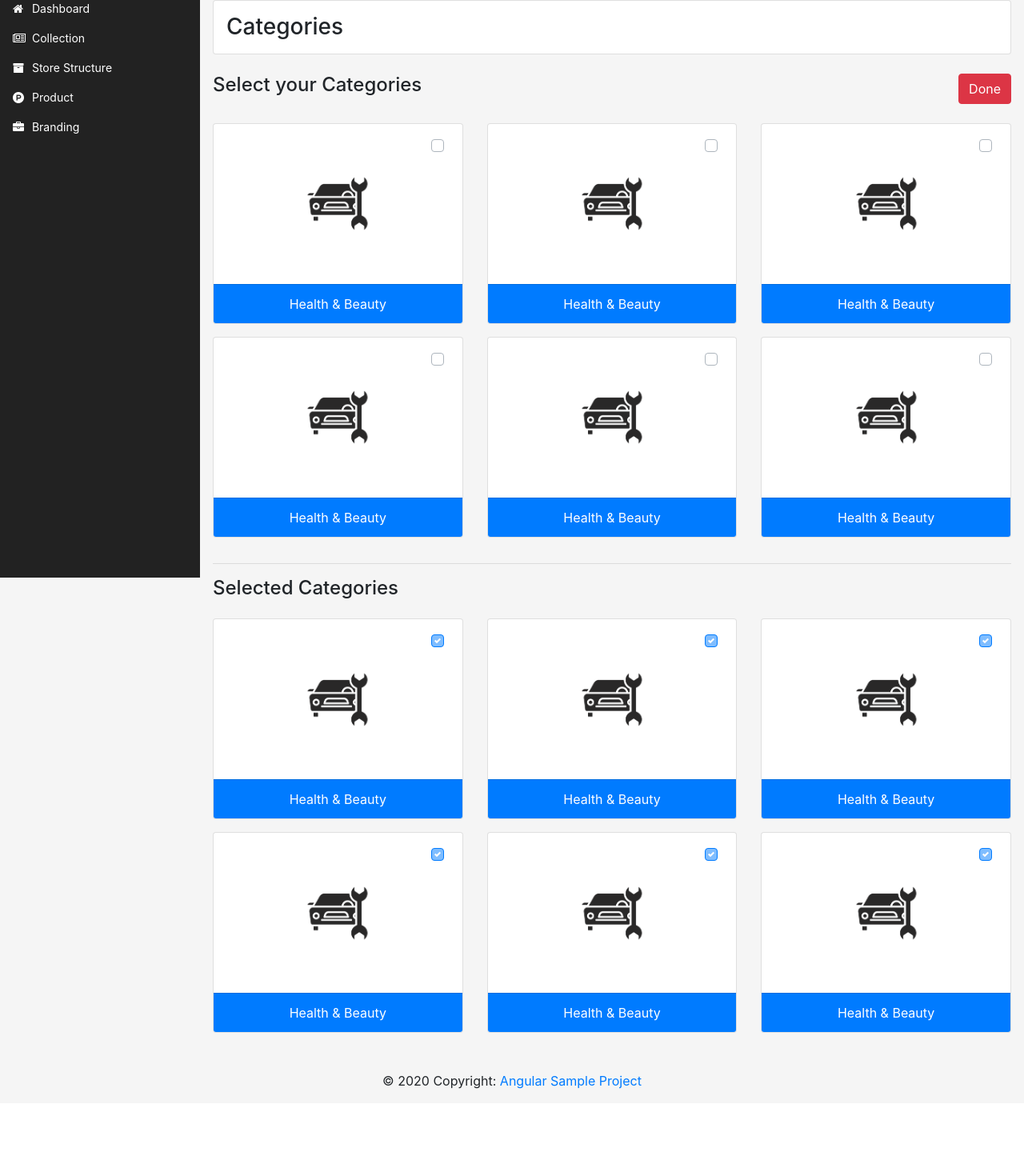
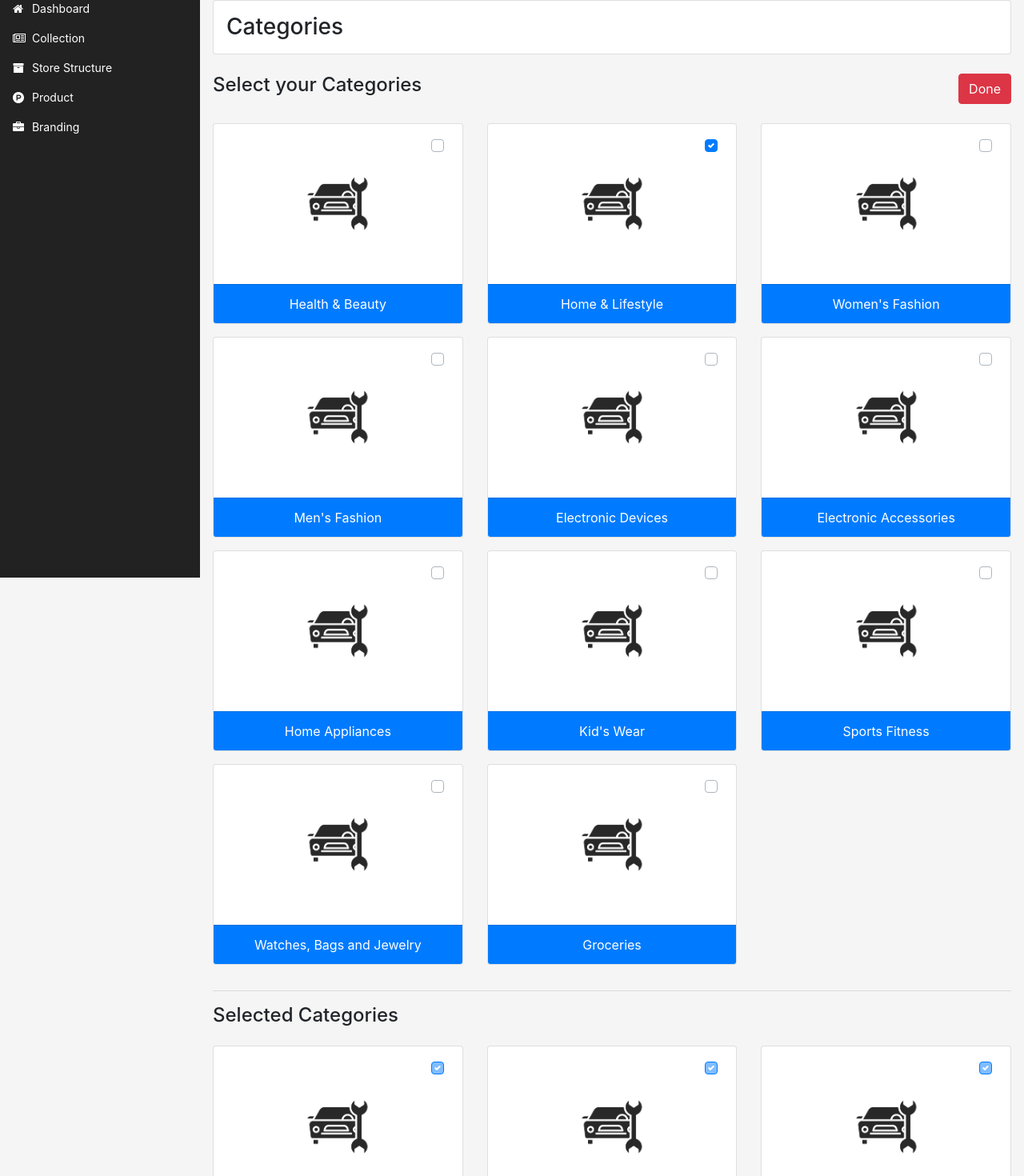
Before and after one commit to azan-abrar/angular-sample-project, an Angular app in the folder angular-sample-project/: page / in a window 1280 px wide. Shown: the part 78-1548 px from the top of the page at 80% size. Before the commit the page ends 1457 px from the top, so only its background shows below. Built offline with nearby package versions, Linux system fonts and the light colour scheme.

Commit message:
Dynamically set Categories

```diff
--- a/angular-sample-project/src/app/app-routing.module.ts
+++ b/angular-sample-project/src/app/app-routing.module.ts
@@ -1,8 +1,14 @@
 import { NgModule } from '@angular/core';
 import { Routes, RouterModule } from '@angular/router';
+import { HomeComponent } from './components/home/home.component';
 
-
-const routes: Routes = [];
+const routes: Routes = [
+	{
+    path: '',
+    pathMatch: 'full',
+    component: HomeComponent
+  }
+];
 
 @NgModule({
   imports: [RouterModule.forRoot(routes)],
--- a/angular-sample-project/src/app/app.component.ts
+++ b/angular-sample-project/src/app/app.component.ts
@@ -12,9 +12,6 @@ import { Component } from '@angular/core';
         <!-- Sidenav -->
         <app-sidenav></app-sidenav>
 
-        <!-- Home page -->
-        <app-home></app-home>
-
         <!-- routes will be rendered here -->
         <router-outlet></router-outlet>
       </div>
--- a/angular-sample-project/src/app/app.module.ts
+++ b/angular-sample-project/src/app/app.module.ts
@@ -7,6 +7,7 @@ import { HeaderComponent } from './components/header/header.component';
 import { FooterComponent } from './components/footer/footer.component';
 import { HomeComponent } from './components/home/home.component';
 import { SidenavComponent } from './components/sidenav/sidenav.component';
+import { FormsModule } from '@angular/forms';
 
 @NgModule({
   declarations: [
@@ -19,6 +20,7 @@ import { SidenavComponent } from './components/sidenav/sidenav.component';
   imports: [
     BrowserModule,
     AppRoutingModule,
+    FormsModule
   ],
   providers: [],
   bootstrap: [AppComponent]
--- a/angular-sample-project/src/app/components/home/home.component.html
+++ b/angular-sample-project/src/app/components/home/home.component.html
@@ -8,87 +8,17 @@
   </div>
   <div class="clearfix text-center categroies-block">
     <div class="row">
-      <div class="col-md-4 mb-3">
+      <div *ngFor="let category of categories" class="col-md-4 mb-3">
         <div class="card">
           <div class="custom-control custom-checkbox">
-            <input type="checkbox" class="custom-control-input" id="customCheck1">
-            <label class="custom-control-label" for="customCheck1"></label>
+            <input type="checkbox" [(ngModel)]="category.isChecked" (change)="FieldsChange($event, category)" name="checkbox_{{ category.id }}" class="custom-control-input" id="checkbox_{{ category.id }}" >
+            <label class="custom-control-label" for="checkbox_{{ category.id }}"></label>
           </div>
           <div class="card-body">
             <img src="assets/images/download.png" class="img-fluid">
           </div>
           <div class="card-footer bg-primary text-white">
-            <p class="m-0">Health & Beauty</p>
-          </div>
-        </div>
-      </div>
-      <div class="col-md-4 mb-3">
-        <div class="card">
-          <div class="custom-control custom-checkbox">
-            <input type="checkbox" class="custom-control-input" id="customCheck2">
-            <label class="custom-control-label" for="customCheck2"></label>
-          </div>
-          <div class="card-body">
-            <img src="assets/images/download.png" class="img-fluid">
-          </div>
-          <div class="card-footer bg-primary text-white">
-            <p class="m-0">Health & Beauty</p>
-          </div>
-        </div>
-      </div>
-      <div class="col-md-4 mb-3">
-        <div class="card">
-          <div class="custom-control custom-checkbox">
-            <input type="checkbox" class="custom-control-input" id="customCheck3">
-            <label class="custom-control-label" for="customCheck3"></label>
-          </div>
-          <div class="card-body">
-            <img src="assets/images/download.png" class="img-fluid">
-          </div>
-          <div class="card-footer bg-primary text-white">
-            <p class="m-0">Health & Beauty</p>
-          </div>
-        </div>
-      </div>
-      <div class="col-md-4 mb-3">
-        <div class="card">
-          <div class="custom-control custom-checkbox">
-            <input type="checkbox" class="custom-control-input" id="customCheck4">
-            <label class="custom-control-label" for="customCheck4"></label>
-          </div>
-          <div class="card-body">
-            <img src="assets/images/download.png" class="img-fluid">
-          </div>
-          <div class="card-footer bg-primary text-white">
-            <p class="m-0">Health & Beauty</p>
-          </div>
-        </div>
-      </div>
-      <div class="col-md-4 mb-3">
-        <div class="card">
-          <div class="custom-control custom-checkbox">
-            <input type="checkbox" class="custom-control-input" id="customCheck5">
-            <label class="custom-control-label" for="customCheck5"></label>
-          </div>
-          <div class="card-body">
-            <img src="assets/images/download.png" class="img-fluid">
-          </div>
-          <div class="card-footer bg-primary text-white">
-            <p class="m-0">Health & Beauty</p>
-          </div>
-        </div>
-      </div>
-      <div class="col-md-4 mb-3">
-        <div class="card">
-          <div class="custom-control custom-checkbox">
-            <input type="checkbox" class="custom-control-input" id="customCheck6">
-            <label class="custom-control-label" for="customCheck6"></label>
-          </div>
-          <div class="card-body">
-            <img src="assets/images/download.png" class="img-fluid">
-          </div>
-          <div class="card-footer bg-primary text-white">
-            <p class="m-0">Health & Beauty</p>
+            <p class="m-0">{{category.name}}</p>
           </div>
         </div>
       </div>
@@ -96,7 +26,7 @@
     <hr>
     <h4 class="mb-4 mt-3 text-left">Selected Categories</h4>
     <div class="row">
-      <div class="col-md-4 mb-3">
+      <div *ngFor="let category of categories" class="col-md-4 mb-3">
         <div class="card">
           <div class="custom-control custom-checkbox">
             <input type="checkbox" class="custom-control-input" checked="checked" id="customCheck7" disabled="">
@@ -106,77 +36,7 @@
             <img src="assets/images/download.png" class="img-fluid">
           </div>
           <div class="card-footer bg-primary text-white">
-            <p class="m-0">Health & Beauty</p>
-          </div>
-        </div>
-      </div>
-      <div class="col-md-4 mb-3">
-        <div class="card">
-          <div class="custom-control custom-checkbox">
-            <input type="checkbox" class="custom-control-input" checked="checked" id="customCheck8" disabled="">
-            <label class="custom-control-label" for="customCheck8"></label>
-          </div>
-          <div class="card-body">
-            <img src="assets/images/download.png" class="img-fluid">
-          </div>
-          <div class="card-footer bg-primary text-white">
-            <p class="m-0">Health & Beauty</p>
-          </div>
-        </div>
-      </div>
-      <div class="col-md-4 mb-3">
-        <div class="card">
-          <div class="custom-control custom-checkbox">
-            <input type="checkbox" class="custom-control-input" checked="checked" id="customCheck9" disabled="">
-            <label class="custom-control-label" for="customCheck9"></label>
-          </div>
-          <div class="card-body">
-            <img src="assets/images/download.png" class="img-fluid">
-          </div>
-          <div class="card-footer bg-primary text-white">
-            <p class="m-0">Health & Beauty</p>
-          </div>
-        </div>
-      </div>
-      <div class="col-md-4 mb-3">
-        <div class="card">
-          <div class="custom-control custom-checkbox">
-            <input type="checkbox" class="custom-control-input" checked="checked" id="customCheck10" disabled="">
-            <label class="custom-control-label" for="customCheck10"></label>
-          </div>
-          <div class="card-body">
-            <img src="assets/images/download.png" class="img-fluid">
-          </div>
-          <div class="card-footer bg-primary text-white">
-            <p class="m-0">Health & Beauty</p>
-          </div>
-        </div>
-      </div>
-      <div class="col-md-4 mb-3">
-        <div class="card">
-          <div class="custom-control custom-checkbox">
-            <input type="checkbox" class="custom-control-input" checked="checked" id="customCheck11" disabled="">
-            <label class="custom-control-label" for="customCheck11"></label>
-          </div>
-          <div class="card-body">
-            <img src="assets/images/download.png" class="img-fluid">
-          </div>
-          <div class="card-footer bg-primary text-white">
-            <p class="m-0">Health & Beauty</p>
-          </div>
-        </div>
-      </div>
-      <div class="col-md-4 mb-3">
-        <div class="card">
-          <div class="custom-control custom-checkbox">
-            <input type="checkbox" class="custom-control-input" checked="checked" id="customCheck12" disabled="">
-            <label class="custom-control-label" for="customCheck12"></label>
-          </div>
-          <div class="card-body">
-            <img src="assets/images/download.png" class="img-fluid">
-          </div>
-          <div class="card-footer bg-primary text-white">
-            <p class="m-0">Health & Beauty</p>
+            <p class="m-0">{{category.name}}</p>
           </div>
         </div>
       </div>
--- a/angular-sample-project/src/app/components/home/home.component.ts
+++ b/angular-sample-project/src/app/components/home/home.component.ts
@@ -6,16 +6,12 @@ import { Component, OnInit } from '@angular/core';
   styleUrls: ['./home.component.scss']
 })
 export class HomeComponent implements OnInit {
-	data_array = ['Windstorm', 'Bombasto', 'Magneta', 'Tornado'];
+	categories = [{id: 1, isChecked: false, image: '', name: "Health & Beauty"}, {id: 2, isChecked: true, image: '', name: "Home & Lifestyle"}, {id: 3, isChecked: false, image: '', name: "Women's Fashion"}, {id: 4, isChecked: false, image: '', name: "Men's Fashion"}, {id: 5, isChecked: false, image: '', name: "Electronic Devices"}, {id: 6, isChecked: false, image: '', name: "Electronic Accessories"}, {id: 7, isChecked: false, image: '', name: "Home Appliances"}, {id: 8, isChecked: false, image: '', name: "Kid's Wear"}, {id: 9, isChecked: false, image: '', name: "Sports Fitness"}, {id: 10, isChecked: false, image: '', name: "Watches, Bags and Jewelry"}, {id: 11, isChecked: false, image: '', name: "Groceries"}];
   constructor() { }
 
   ngOnInit(): void {
   }
 
-  onClictEvent(data){
-  	if (data == 'Bombasto'){
-  		let index = this.data_array.indexOf("Bombasto");
-  		this.data_array[index] =  "Change Bombasto"
-  	}
+  FieldsChange(event, cat: any){
   }
 }
```
